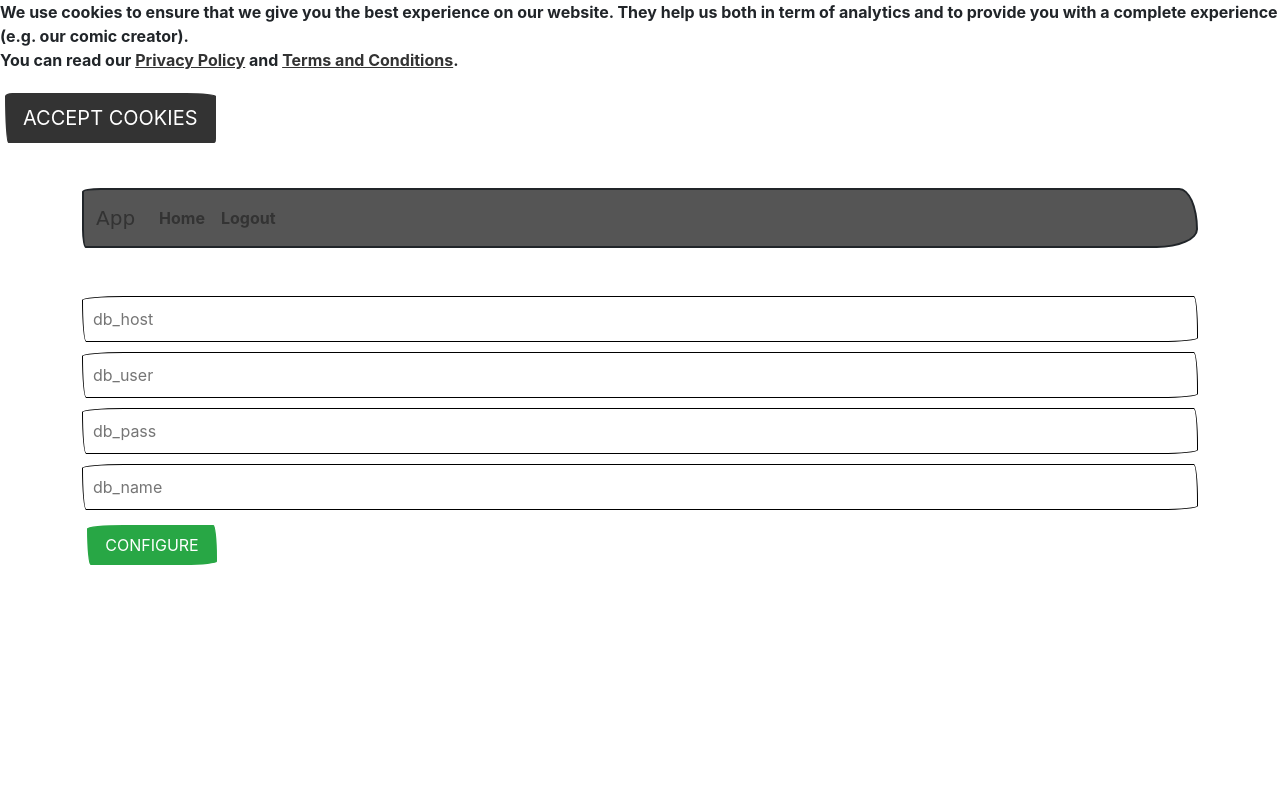
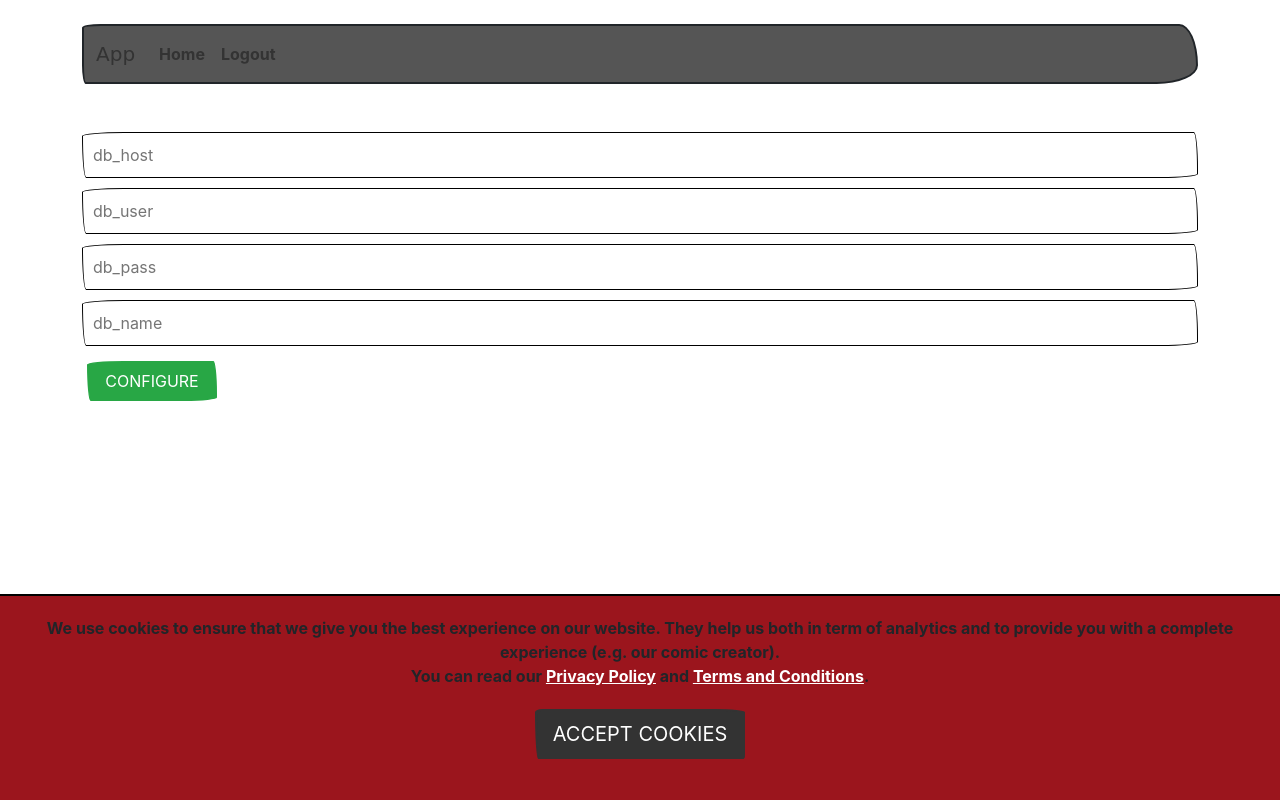
Before and after one commit to nenuadrian/project-omega, a PHP site: template server/src/views/setup.php in a window 1280 px wide. Run offline with PHP 8.4, Linux system fonts and the light colour scheme; the template is opened without the code that fills it, so the values that code supplies are empty; some libraries are stand-ins or nearby versions; some web fonts are replaced.

Commit message:
Update styles.css

```diff
--- a/server/public_html/styles.css
+++ b/server/public_html/styles.css
@@ -6,4 +6,20 @@
     margin: 5px;
 }
 
+.cookies {
+    background-color: #9b151d!important;
+    padding: 20px;
+    position: fixed;
+    bottom: 0;
+    z-index: 9999;
+    left: 0;
+    width: 100%;
+    border-top: 2px solid black;
+  font-weight:bold;
+  text-align:center;
+}
+.cookies a {
+  color:white;
+}
+
 button{padding:10px;border:1px solid black;background-color:transparent;min-width:130px;text-transform:uppercase;font-weight:700;cursor:pointer}button:hover{opacity:.7}.text-center{text-align:center}.text-right{text-align:right}input[type=email],input[type=text],input[type=password]{padding:10px;border:1px solid black;background-color:transparent;width:100%;margin-bottom:10px}
```
